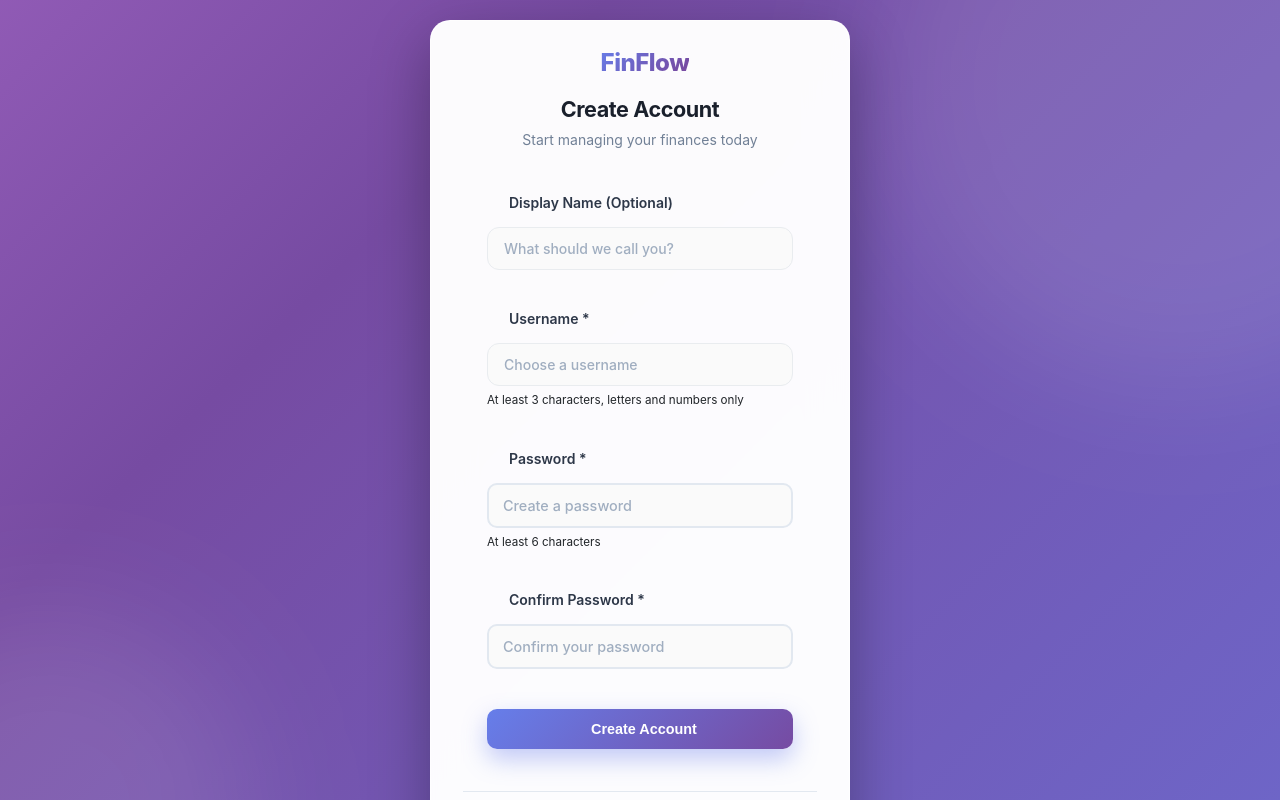
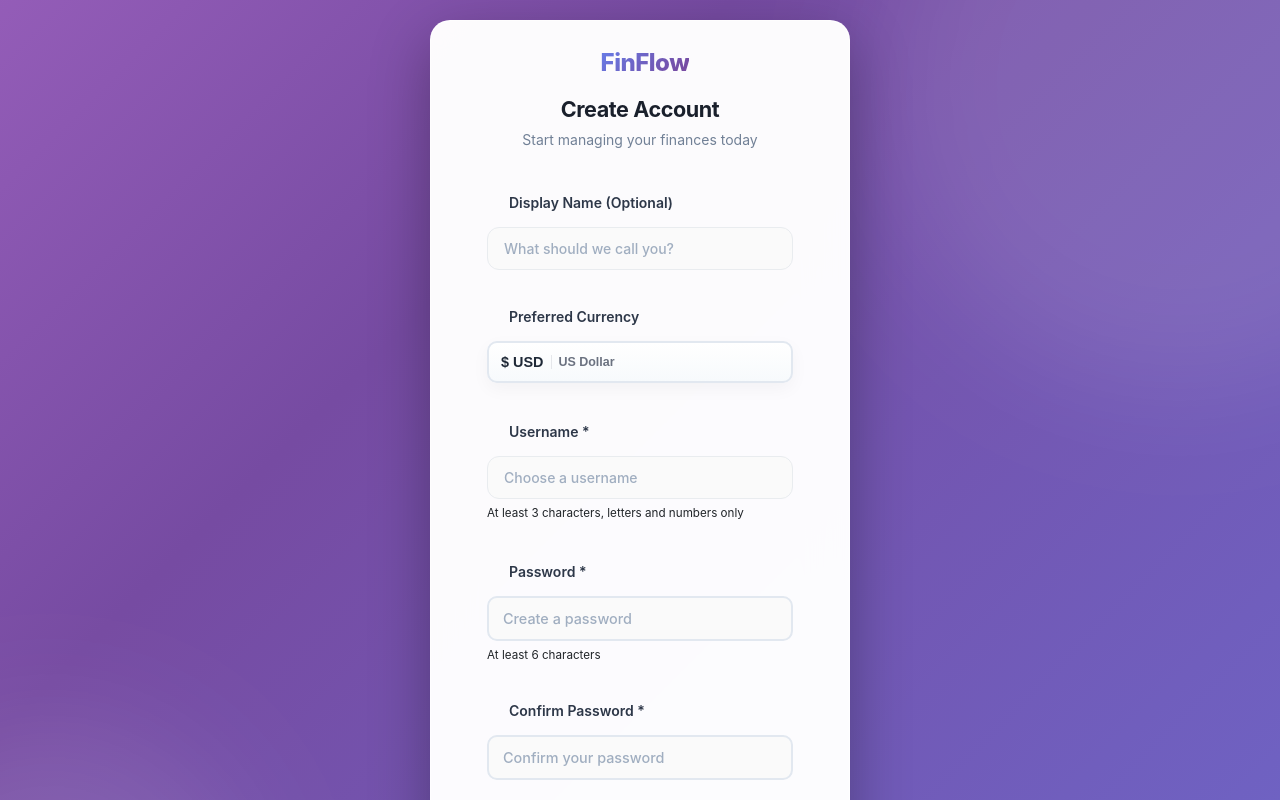
Before and after one commit to minilogWorks/finflow.tsx, a React (Vite) app: page /register in a window 1280 px wide. Shown: the top 800 px of the page. Built offline with nearby package versions, Linux system fonts and the light colour scheme.

Commit message:
currency register

```diff
--- a/src/pages/auth/Auth.css
+++ b/src/pages/auth/Auth.css
@@ -317,6 +317,13 @@
   gap: 14px;
 }
 
+.form-row {
+  display: grid;
+  grid-template-columns: repeat(auto-fit, minmax(200px, 1fr));
+  gap: 12px 14px;
+  align-items: start;
+}
+
 .form-group {
   display: flex;
   flex-direction: column;
@@ -338,7 +345,8 @@
   color: #667eea;
 }
 
-.form-group input {
+.form-group input,
+.form-group select {
   padding: 12px 14px;
   border: 2px solid #e2e8f0;
   border-radius: 10px;
@@ -353,11 +361,13 @@
   color: #a0aec0;
 }
 
-.form-group input:hover {
+.form-group input:hover,
+.form-group select:hover {
   border-color: #cbd5e0;
 }
 
-.form-group input:focus {
+.form-group input:focus,
+.form-group select:focus {
   outline: none;
   border-color: #667eea;
   background: white;
@@ -365,10 +375,200 @@
   transform: translateY(-1px);
 }
 
-.form-group input:disabled {
+.form-group input:disabled,
+.form-group select:disabled {
   background: #f7fafc;
   cursor: not-allowed;
   opacity: 0.6;
+}
+
+.form-group select {
+  appearance: none;
+  cursor: pointer;
+  background: linear-gradient(180deg, #ffffff, #f7fafc);
+  background-image: linear-gradient(45deg, transparent 50%, #667eea 50%),
+    linear-gradient(135deg, #667eea 50%, transparent 50%),
+    linear-gradient(180deg, #ffffff, #f7fafc);
+  background-position: calc(100% - 18px) calc(50% - 3px),
+    calc(100% - 13px) calc(50% - 3px),
+    0 0;
+  background-size: 8px 8px, 8px 8px, 100% 100%;
+  background-repeat: no-repeat;
+  padding-right: 40px;
+  box-shadow: inset 0 1px 0 rgba(255, 255, 255, 0.6);
+  border-color: #d9e3f0;
+  color: #1f2937;
+}
+
+.form-group select::-ms-expand {
+  display: none;
+}
+
+/* Custom Select */
+.custom-select {
+  position: relative;
+}
+
+.custom-select__button {
+  width: 100%;
+  padding: 10px 12px;
+  border: 2px solid #e2e8f0;
+  border-radius: 10px;
+  background: linear-gradient(180deg, #ffffff, #f7fafc);
+  color: #1a202c;
+  font-weight: 600;
+  display: flex;
+  align-items: center;
+  justify-content: space-between;
+  gap: 8px;
+  cursor: pointer;
+  transition: all 0.3s ease;
+  box-shadow: 0 6px 18px rgba(0, 0, 0, 0.04);
+}
+
+.custom-select__button:hover:not(:disabled) {
+  border-color: #cbd5e0;
+  box-shadow: 0 10px 24px rgba(102, 126, 234, 0.12);
+}
+
+.custom-select__button:focus-visible {
+  outline: none;
+  border-color: #667eea;
+  box-shadow: 0 0 0 4px rgba(102, 126, 234, 0.16);
+}
+
+.custom-select__button:disabled {
+  opacity: 0.6;
+  cursor: not-allowed;
+}
+
+.custom-select__value {
+  display: flex;
+  flex-direction: row;
+  align-items: center;
+  gap: 8px;
+}
+
+.custom-select__value > i {
+  display: none;
+}
+
+.custom-select__label {
+  font-size: 0.9rem;
+  font-weight: 700;
+  color: #1f2937;
+}
+
+.custom-select__hint {
+  font-size: 0.78rem;
+  color: #6b7280;
+  padding-left: 6px;
+  border-left: 1px solid #e5e7eb;
+}
+
+.custom-select__chevron {
+  width: 18px;
+  height: 18px;
+  color: #667eea;
+  transition: transform 0.2s ease;
+}
+
+.custom-select__chevron.open {
+  transform: rotate(-180deg);
+}
+
+.custom-select__menu {
+  position: absolute;
+  top: calc(100% + 8px);
+  left: 0;
+  right: 0;
+  background: #ffffff;
+  border: 1px solid #e5e7eb;
+  border-radius: 12px;
+  box-shadow: 0 20px 50px rgba(0, 0, 0, 0.12);
+  padding: 8px;
+  display: flex;
+  flex-direction: column;
+  gap: 6px;
+  z-index: 3;
+  animation: fadeIn 0.18s ease;
+  max-height: 260px;
+  overflow: auto;
+}
+
+.custom-select__option {
+  width: 100%;
+  text-align: left;
+  padding: 8px 10px;
+  border: 1px solid transparent;
+  border-radius: 10px;
+  background: transparent;
+  color: #1f2937;
+  display: grid;
+  grid-template-columns: auto 1fr auto;
+  grid-template-areas:
+    "main main check"
+    "desc desc check";
+  gap: 2px 10px;
+  cursor: pointer;
+  transition: all 0.2s ease;
+  font-weight: 600;
+}
+
+.custom-select__option:hover:not(:disabled) {
+  background: linear-gradient(135deg, #f8fafc, #edf2ff);
+  border-color: #e0e7ff;
+  box-shadow: 0 6px 18px rgba(102, 126, 234, 0.12);
+}
+
+.custom-select__option.selected {
+  border-color: #c7d2fe;
+  background: linear-gradient(135deg, #eef2ff, #e0e7ff);
+  box-shadow: inset 0 1px 0 rgba(255, 255, 255, 0.6);
+}
+
+.custom-select__option:disabled {
+  opacity: 0.6;
+  cursor: not-allowed;
+}
+
+.custom-select__option-main {
+  grid-area: main;
+  display: flex;
+  align-items: center;
+  gap: 8px;
+  font-size: 0.95rem;
+}
+
+.custom-select__symbol {
+  width: 26px;
+  height: 26px;
+  border-radius: 8px;
+  background: #eef2ff;
+  color: #4338ca;
+  display: inline-flex;
+  align-items: center;
+  justify-content: center;
+  font-weight: 800;
+  letter-spacing: -0.01em;
+}
+
+.custom-select__code {
+  letter-spacing: 0.02em;
+}
+
+.custom-select__description {
+  grid-area: desc;
+  font-size: 0.78rem;
+  color: #6b7280;
+}
+
+.custom-select__check {
+  grid-area: check;
+  width: 18px;
+  height: 18px;
+  color: #4f46e5;
+  justify-self: end;
 }
 
 /* Password Toggle */
--- a/src/pages/auth/Register.tsx
+++ b/src/pages/auth/Register.tsx
@@ -1,6 +1,109 @@
-import React, { useState } from "react";
+import React, { useEffect, useRef, useState } from "react";
 import { useNavigate } from "react-router";
 import "./Auth.css";
+
+type CurrencyOption = {
+  code: string;
+  label: string;
+  symbol: string;
+};
+
+const currencyOptions: CurrencyOption[] = [
+  { code: "USD", label: "US Dollar", symbol: "$" },
+  { code: "EUR", label: "Euro", symbol: "€" },
+  { code: "GBP", label: "British Pound", symbol: "£" },
+  { code: "CAD", label: "Canadian Dollar", symbol: "$" },
+  { code: "AUD", label: "Australian Dollar", symbol: "$" },
+  { code: "JPY", label: "Japanese Yen", symbol: "¥" },
+];
+
+type CurrencySelectProps = {
+  value: string;
+  disabled?: boolean;
+  onChange: (code: string) => void;
+};
+
+const CurrencySelect: React.FC<CurrencySelectProps> = ({
+  value,
+  disabled,
+  onChange,
+}) => {
+  const [open, setOpen] = useState(false);
+  const wrapperRef = useRef<HTMLDivElement | null>(null);
+  const selected = currencyOptions.find((opt) => opt.code === value);
+
+  useEffect(() => {
+    const handleClickOutside = (event: MouseEvent) => {
+      if (
+        wrapperRef.current &&
+        !wrapperRef.current.contains(event.target as Node)
+      ) {
+        setOpen(false);
+      }
+    };
+    if (open) {
+      document.addEventListener("mousedown", handleClickOutside);
+    }
+    return () => {
+      document.removeEventListener("mousedown", handleClickOutside);
+    };
+  }, [open]);
+
+  return (
+    <div className="custom-select" ref={wrapperRef}>
+      <button
+        type="button"
+        className="custom-select__button"
+        onClick={() => setOpen((prev) => !prev)}
+        disabled={disabled}
+      >
+        <span className="custom-select__value">
+          <i data-lucide="wallet"></i>
+          <span className="custom-select__label">
+            {selected
+              ? `${selected.symbol} ${selected.code}`
+              : "Select currency"}
+          </span>
+          {selected && (
+            <small className="custom-select__hint">{selected.label}</small>
+          )}
+        </span>
+        <i
+          className={`custom-select__chevron ${open ? "open" : ""}`}
+          data-lucide="chevron-down"
+        ></i>
+      </button>
+
+      {open && (
+        <div className="custom-select__menu">
+          {currencyOptions.map((option) => (
+            <button
+              type="button"
+              key={option.code}
+              className={`custom-select__option ${
+                option.code === value ? "selected" : ""
+              }`}
+              onClick={() => {
+                onChange(option.code);
+                setOpen(false);
+              }}
+              disabled={disabled}
+            >
+              <span className="custom-select__option-main">
+                <span className="custom-select__symbol">{option.symbol}</span>
+                <span className="custom-select__code">{option.code}</span>
+              </span>
+              <span className="custom-select__description">{option.label}</span>
+              {option.code === value && (
+                <i className="custom-select__check" data-lucide="check"></i>
+              )}
+            </button>
+          ))}
+        </div>
+      )}
+    </div>
+  );
+};
 
 const Register: React.FC = () => {
   const [formData, setFormData] = useState({
@@ -8,13 +111,16 @@ const Register: React.FC = () => {
     password: "",
     confirmPassword: "",
     name: "",
+    currency: "USD",
   });
   const [error] = useState("");
   const [success] = useState("");
   const [loading] = useState(false);
   const navigate = useNavigate();
 
-  const handleChange = (e: React.ChangeEvent<HTMLInputElement>) => {
+  const handleChange = (
+    e: React.ChangeEvent<HTMLInputElement | HTMLSelectElement>
+  ) => {
     setFormData({
       ...formData,
       [e.target.id]: e.target.value,
@@ -85,6 +191,7 @@ const Register: React.FC = () => {
         )}
 
         <form onSubmit={() => {}} className="auth-form">
+          <div className="form-row">
             <div className="form-group">
               <label htmlFor="name">
                 <i data-lucide="user-plus"></i>
@@ -98,6 +205,21 @@ const Register: React.FC = () => {
                 placeholder="What should we call you?"
                 disabled={loading}
               />
+            </div>
+
+            <div className="form-group">
+              <label htmlFor="currency">
+                <i data-lucide="wallet"></i>
+                Preferred Currency
+              </label>
+              <CurrencySelect
+                value={formData.currency}
+                onChange={(code) =>
+                  setFormData({ ...formData, currency: code })
+                }
+                disabled={loading}
+              />
+            </div>
           </div>
 
           <div className="form-group">
@@ -119,6 +241,7 @@ const Register: React.FC = () => {
             </small>
           </div>
 
+          <div className="form-row">
             <div className="form-group">
               <label htmlFor="password">
                 <i data-lucide="lock"></i>
@@ -150,6 +273,7 @@ const Register: React.FC = () => {
                 required
                 disabled={loading}
               />
+            </div>
           </div>
 
           <button
```
Lines whose indentation alone changed are shown as unchanged.
